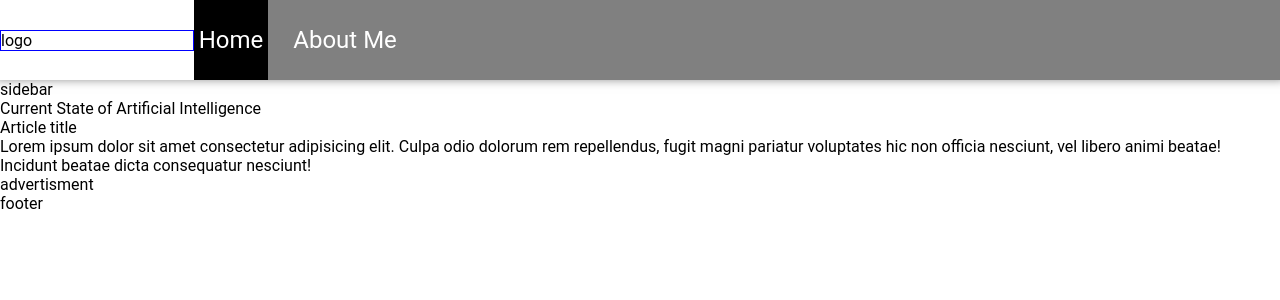
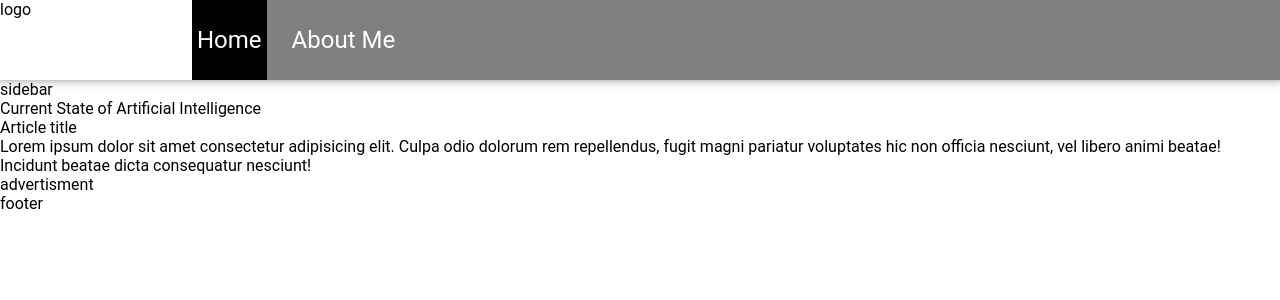
Before and after one commit to 21-minutes/template, a React (Vite) app: page / in a window 1280 px wide. Shown: the top 300 px of the page. Built offline with nearby package versions, Linux system fonts and the light colour scheme.

Commit message:
add new directories for different components and updated styling

```diff
--- a/src/components/header/header.scss
+++ b/src/components/header/header.scss
@@ -9,7 +9,7 @@
 }
 .header-logo{
     width: 15%;
-    border: 1px solid blue;
+    height: 10vh;
 }
 .header-nav{
     width: 85%;
```
